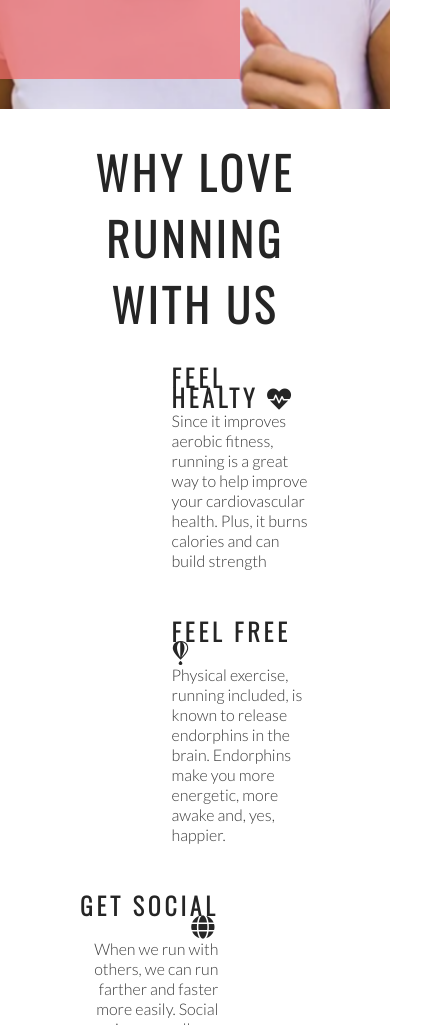
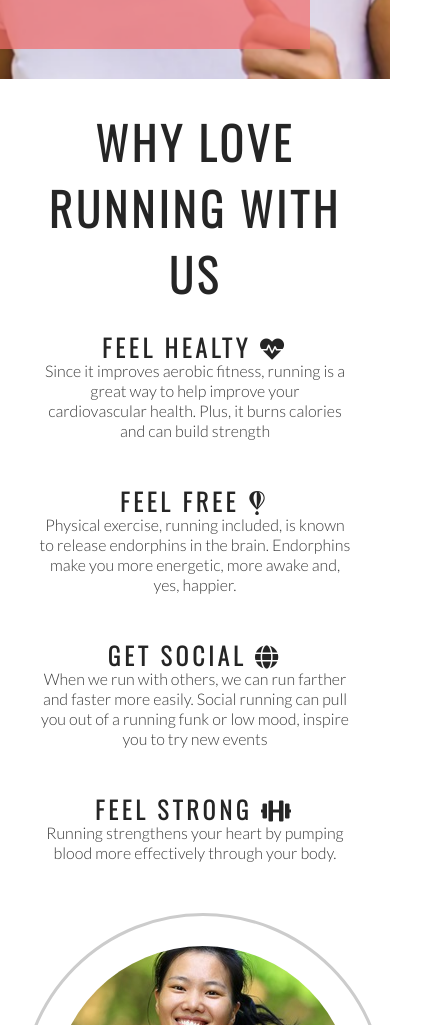
Before and after one commit to adrian-1990/love-running, a plain HTML site: page index.html in a window 390 px wide. Shown: the part 641-1666 px from the top of the page, 444 px wide, since content can reach past the window. Drawn offline with nearby package versions, Linux system fonts and the light colour scheme.

Commit message:
Add style for club ethos on mobile devices

```diff
--- a/assets/assets/css/style.css
+++ b/assets/assets/css/style.css
@@ -278,3 +278,39 @@ footer{
         display:none;
     }
 }
+
+/* for medium screen sizes from 950px and down */
+
+@media screen and (max-width: 950px){
+
+    #menu{
+        clear: left;
+        float: left;
+        margin-left: 30px;
+        margin-bottom: 20px;
+        line-height: 25px;
+    }
+
+    #cover-text{
+        left:0;
+    }
+
+    #club-ethos{
+        width:90%;
+        height:1200px;
+        margin:0 auto;
+    }
+
+    .left-about-heading, .right-about-heading{
+        width:inherit;
+    }
+
+    .left-about-heading h2, .right-about-heading h2{
+        width:100%;
+        text-align: center;
+    }
+
+    .left-about-heading p, .right-about-heading p{
+        text-align: center;
+        padding:0 20px;
+    }
```
